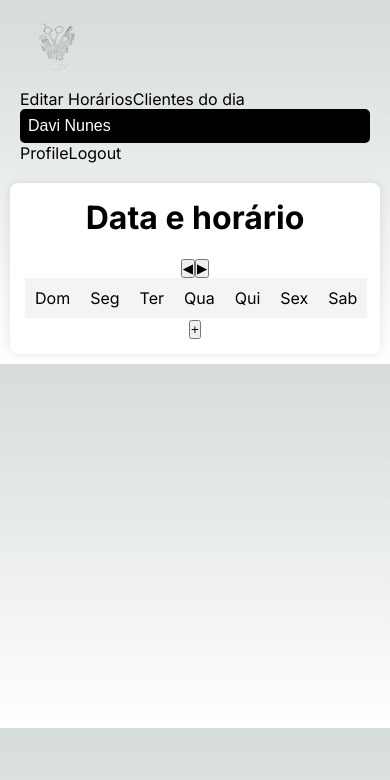
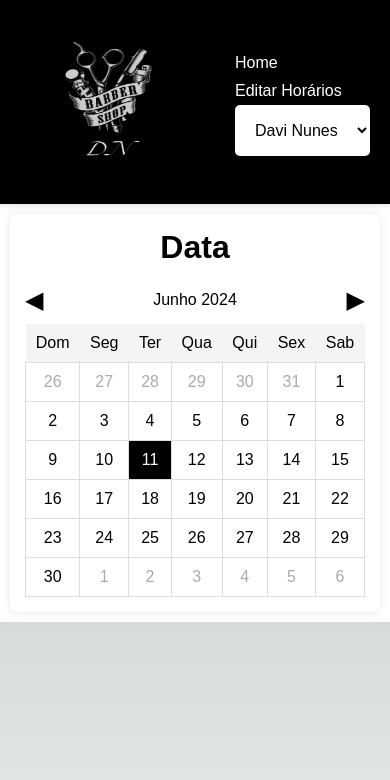
Before and after one commit to Queonias/baber_shop, a Next.js app: page /pages/ClientesDoDia in a window 390 px wide. Shown: the top 780 px of the page. Built offline with nearby package versions, Linux system fonts and the light colour scheme.

Commit message:
Pagina Clientes do Dia corrigida

```diff
--- a/src/app/pages/ClientesDoDia/page.js
+++ b/src/app/pages/ClientesDoDia/page.js
@@ -1,34 +1,115 @@
-// pages/editar-horarios.js
-import React from 'react';
+"use client";
+
+import React, { useEffect, useState } from 'react';
 import Image from "next/image";
-import styles from '../../../styles/ClientesDoDia.module.css'
+import styles from '../../../styles/ClientesDoDia.module.css';
 
-const ClientesDoDia = () => {
+const monthNames = [
+    "Janeiro", "Fevereiro", "Março", "Abril", "Maio", "Junho",
+    "Julho", "Agosto", "Setembro", "Outubro", "Novembro", "Dezembro"
+];
+
+const EditarHorarios = () => {
+    const [currentDate, setCurrentDate] = useState(new Date());
+    const [selectedDate, setSelectedDate] = useState(new Date());
+    const [selectedDay, setSelectedDay] = useState(null);
+    const [calendarDays, setCalendarDays] = useState([]);
+
+    useEffect(() => {
+        renderCalendar(currentDate);
+    }, [currentDate]);
+
+    const renderCalendar = (date) => {
+        const month = date.getMonth();
+        const year = date.getFullYear();
+        const firstDay = new Date(year, month, 1).getDay();
+        const lastDateOfMonth = new Date(year, month + 1, 0).getDate();
+        const lastDateOfLastMonth = new Date(year, month, 0).getDate();
+
+        let days = [];
+        let day = 1;
+        let nextMonthDay = 1;
+
+        for (let i = 0; i < 6; i++) {
+            let week = [];
+            for (let j = 0; j < 7; j++) {
+                if (i === 0 && j < firstDay) {
+                    week.push({
+                        type: 'prev-month',
+                        day: lastDateOfLastMonth - firstDay + j + 1
+                    });
+                } else if (day > lastDateOfMonth) {
+                    week.push({
+                        type: 'next-month',
+                        day: nextMonthDay++
+                    });
+                } else {
+                    week.push({
+                        type: 'current-month',
+                        day: day,
+                        isSelected: day === selectedDate.getDate() &&
+                            month === selectedDate.getMonth() &&
+                            year === selectedDate.getFullYear()
+                    });
+                    day++;
+                }
+            }
+            days.push(week);
+        }
+        setCalendarDays(days);
+    };
+
+    const handleDayClick = (day, month, year) => {
+        setSelectedDate(new Date(year, month, day));
+        setSelectedDay(day);
+    };
+
+    const handlePrevMonth = () => {
+        setCurrentDate(new Date(currentDate.setMonth(currentDate.getMonth() - 1)));
+    };
+
+    const handleNextMonth = () => {
+        setCurrentDate(new Date(currentDate.setMonth(currentDate.getMonth() + 1)));
+    };
+
+    const handleSelectChange = (event) => {
+        const selectedValue = event.target.value;
+        if (selectedValue === 'Profile') {
+            // Redireciona para o perfil
+            window.location.href = '#profile'; // Ajuste o href conforme necessário
+        } else if (selectedValue === 'Logout') {
+            // Executa a ação de logout
+            window.location.href = '#logout'; // Ajuste o href conforme necessário
+        }
+    };
+
     return (
-        <div>
+        <div className={styles.divBody}>
+            <div className={styles.divHeader}>
                 <header>
                     <div className={styles.logo}>
-                    <Image className={styles.imagem} src={`/images/logo.png`} width="75" height="75" />
+                        <Image src="/images/logo.png" alt="Logo" width={180} height={180} />
                     </div>
-                <nav>
-                    <a href="/editar-horarios" className={styles.active}>Editar Horários</a>
-                    <a href="/clientes-do-dia">Clientes do dia</a>
+                    <nav className={styles.active}>
+                        <a href="#">Home</a>
+                        <a href="#" >Editar Horários</a>
                         <div className={styles.userDropdown}>
-                        <button className={styles.dropbtn}>Davi Nunes</button>
-                        <div className={styles.dropdownContent}>
-                            <a href="#">Profile</a>
-                            <a href="#">Logout</a>
-                        </div>
+                            <select className={styles.dropbtn} onChange={handleSelectChange}>
+                                <option value="Davi Nunes">Davi Nunes</option>
+                                <option value="Logout">Sair</option>
+                            </select>
                         </div>
                     </nav>
                 </header>
-            <main>
-                <h1>Data e horário</h1>
+            </div>
+            <div className={styles.divMain}>
+                <main className={styles.divMain}>
+                    <h1>Data</h1>
                     <div className={styles.calendar}>
                         <div className={styles.calendarHeader}>
-                        <button className={styles.navArrow} id="prev-month">&#9664;</button>
-                        <span id="month-year"></span>
-                        <button className={styles.navArrow} id="next-month">&#9654;</button>
+                            <button className={styles.navArrow} onClick={handlePrevMonth}>&#9664;</button>
+                            <span>{monthNames[currentDate.getMonth()]} {currentDate.getFullYear()}</span>
+                            <button className={styles.navArrow} onClick={handleNextMonth}>&#9654;</button>
                         </div>
                         <table>
                             <thead>
@@ -42,105 +123,26 @@ const ClientesDoDia = () => {
                                     <th>Sab</th>
                                 </tr>
                             </thead>
-                        <tbody id="calendar-body">
-                            {/* Os dias corridos serão inseridos dinamicamente aqui */}
+                            <tbody>
+                                {calendarDays.map((week, weekIndex) => (
+                                    <tr key={weekIndex}>
+                                        {week.map((day, dayIndex) => (
+                                            <td key={dayIndex}
+                                                className={styles[day.type] + (day.isSelected ? ` ${styles.selected}` : '')}
+                                                onClick={() => day.type === 'current-month' && handleDayClick(day.day, currentDate.getMonth(), currentDate.getFullYear())}>
+                                                {day.day}
+                                            </td>
+                                        ))}
+                                    </tr>
+                                ))}
                             </tbody>
                         </table>
                     </div>
-                <div id="times-container" className={styles.timesContainer}>
-                    {/* Os intervalos de tempo serão inseridos dinamicamente aqui */}
+
+                </main>
             </div>
-                <button id="add-time-btn" className={styles.addTimeBtn}>+</button>
-            </main>
         </div>
     );
 }
-export default ClientesDoDia;
-/*
-document.addEventListener('DOMContentLoaded', () => {
-    const monthNames = [
-        "Janeiro", "Fevereiro", "Março", "Abril", "Maio", "Junho",
-        "Julho", "Agosto", "Setembro", "Outubro", "Novembro", "Dezembro"
-    ];
 
-    let currentDate = new Date();
-    let selectedDate = new Date(currentDate);  // Initialize selected date to current date
-    let selectedDay = null;
-
-    const calendarBody = document.getElementById('calendar-body');
-    const monthYear = document.getElementById('month-year');
-
-    function renderCalendar(date) {
-        calendarBody.innerHTML = '';
-
-        const month = date.getMonth();
-        const year = date.getFullYear();
-
-        monthYear.textContent = `${monthNames[month]} ${year}`;
-
-        const firstDay = new Date(year, month, 1).getDay();
-        const lastDateOfMonth = new Date(year, month + 1, 0).getDate();
-        const lastDateOfLastMonth = new Date(year, month, 0).getDate();
-
-        let day = 1;
-        let nextMonthDay = 1;
-
-        for (let i = 0; i < 6; i++) {
-            const row = document.createElement('tr');
-
-            for (let j = 0; j < 7; j++) {
-                const cell = document.createElement('td');
-                if (i === 0 && j < firstDay) {
-                    cell.classList.add('prev-month');
-                    cell.textContent = lastDateOfLastMonth - firstDay + j + 1;
-                } else if (day > lastDateOfMonth) {
-                    cell.classList.add('next-month');
-                    cell.textContent = nextMonthDay++;
-                } else {
-                    cell.classList.add('current-month');
-                    cell.textContent = day;
-
-                    // Highlight the selected day
-                    if (day === selectedDate.getDate() &&
-                        month === selectedDate.getMonth() &&
-                        year === selectedDate.getFullYear() &&
-                        selectedDay === null) {
-                        cell.classList.add('selected');
-                        selectedDay = cell;
-                    }
-
-                    cell.addEventListener('click', () => {
-                        // Update selected day
-                        if (selectedDay) {
-                            selectedDay.classList.remove('selected');
-                        }
-                        cell.classList.add('selected');
-                        selectedDay = cell;
-
-                        // Update selected date
-                        selectedDate.setDate(day);
-                        selectedDate.setMonth(month);
-                        selectedDate.setFullYear(year);
-                    });
-
-                    day++;
-                }
-                row.appendChild(cell);
-            }
-            calendarBody.appendChild(row);
-        }
-    }
-
-    document.getElementById('prev-month').addEventListener('click', () => {
-        currentDate.setMonth(currentDate.getMonth() - 1);
-        renderCalendar(currentDate);
-    });
-
-    document.getElementById('next-month').addEventListener('click', () => {
-        currentDate.setMonth(currentDate.getMonth() + 1);
-        renderCalendar(currentDate);
-    });
-
-    renderCalendar(currentDate);
-});
-*/
+export default EditarHorarios;
--- a/src/app/pages/EditarHorarios/page.js
+++ b/src/app/pages/EditarHorarios/page.js
@@ -90,8 +90,8 @@ const EditarHorarios = () => {
                     <div className={styles.logo}>
                         <Image src="/images/logo.png" alt="Logo" width={180} height={180} />
                     </div>
-                    <nav>
-                        <a href="/editar-horarios" className={styles.active}>Editar Horários</a>
+                    <nav className={styles.active}>
+                        <a href="/editar-horarios">Home</a>
                         <a href="/clientes-do-dia">Clientes do dia</a>
                         <div className={styles.userDropdown}>
                             <select className={styles.dropbtn} onChange={handleSelectChange}>
--- a/src/styles/ClientesDoDia.module.css
+++ b/src/styles/ClientesDoDia.module.css
@@ -2,10 +2,10 @@
     font-family: Arial, sans-serif;
     margin: 0;
     padding: 0;
-    background-color: #f4f4f4;
+    background-color: #ffffff;
 }
 
-.divBody header {
+.divHeader header {
     background-color: black;
     color: white;
     display: flex;
@@ -16,87 +16,114 @@
     flex-wrap: wrap;
 }
 
-.divBody header .logo img {
-    height: 100px;
+.divHeader header .logo img {
+    height: 180px;
+    width: 180px;
     transition: transform 0.3s;
 }
 
-.divBody header .logo img:hover {
+.divHeader header .logo img:hover {
     transform: scale(1.1);
 }
 
-.divBody header nav {
+.divHeader header nav {
     display: flex;
     align-items: center;
     flex-wrap: wrap;
 }
 
-.divBody header nav a {
+.divHeader header nav a {
     color: white;
+    text-decoration: none;
     margin: 0 10px;
     font-size: 18px;
     transition: color 0.3s;
 }
 
-.divBody header nav a:hover {
-    color: #757474;
+.divHeader header nav a:hover {
+    color: #ddd;
 }
 
-.divBody header nav a.active {
-    text-decoration: underline;
+.divHeader header nav a.active {
     color: #f4f4f4;
 }
 
-.user-dropdown {
+.userDropdown {
     position: relative;
     display: inline-block;
 }
 
 .dropbtn {
-    background-color: black;
-    color: white;
+    background-color: #ffffff;
+    /* Cor de fundo do botão */
+    color: rgb(0, 0, 0);
+    /* Cor do texto */
+    padding: 16px;
+    /* Espaçamento interno */
+    font-size: 16px;
+    /* Tamanho da fonte */
     border: none;
+    /* Remover borda */
     cursor: pointer;
-    font-size: 18px;
-    padding: 10px 15px;
+    /* Cursor de ponteiro */
     border-radius: 5px;
-    transition: background-color 0.3s;
+    /* Bordas arredondadas */
+    outline: none;
+    /* Remover contorno */
 }
 
-.dropbtn:hover {
-    background-color: #333;
+.dropbtn select {
+    background-color: inherit;
+    /* Herdar cor de fundo */
+    color: inherit;
+    /* Herdar cor do texto */
+    border: none;
+    /* Remover borda */
+    font-size: inherit;
+    /* Herdar tamanho da fonte */
+    padding: 10px 16px;
+    /* Espaçamento interno */
+    cursor: inherit;
+    /* Herdar cursor */
+    outline: none;
+    /* Remover contorno */
+    -webkit-appearance: none;
+    /* Remover aparência padrão do select no Safari */
+    -moz-appearance: none;
+    /* Remover aparência padrão do select no Firefox */
+    appearance: none;
+    /* Remover aparência padrão do select */
+    border-radius: 5px;
+    /* Bordas arredondadas */
 }
 
-.dropdown-content {
+.dropbtn select::-ms-expand {
     display: none;
-    position: absolute;
-    right: 0;
-    background-color: white;
-    min-width: 200px;
-    box-shadow: 2px 8px 16px 0px rgba(0,0,0,0.2);
-    z-index: 1;
-    border-radius: 15px;
-    overflow: hidden;
+    /* Remover seta padrão no IE */
 }
 
-.dropdown-content a {
-    color: rgb(1, 1, 1);
-    padding: 16px 16px;
-    text-decoration: none;
-    display: block;
-    transition: background-color 0.3s;
+.dropbtn option {
+    background-color: white;
+    /* Cor de fundo das opções */
+    color: black;
+    /* Cor do texto das opções */
 }
 
-.dropdown-content a:hover {
-    background-color: #000000;
-
+.dropbtn::after {
+    content: '▼';
+    /* Adicionar seta para indicar dropdown */
+    position: absolute;
+    right: 10px;
+    top: 50%;
+    transform: translateY(-50%);
+    pointer-events: none;
+    /* Desativar eventos na seta */
+    font-size: 12px;
+    color: inherit;
+    /* Herdar cor */
 }
 
-.user-dropdown:hover .dropdown-content {
-    display: block;
-}
-
-main {
+.divMain main {
     max-width: 800px;
     margin: 20px auto;
     padding: 20px;
@@ -106,7 +133,7 @@ main {
     text-align: center;
 }
 
-h1 {
+.divMain h1 {
     margin-bottom: 20px;
 }
 
@@ -117,14 +144,14 @@ h1 {
     margin: 0 auto;
 }
 
-.calendar-header {
+.calendarHeader {
     display: flex;
     justify-content: space-between;
     align-items: center;
     margin-bottom: 10px;
 }
 
-.nav-arrow {
+.navArrow {
     background: none;
     border: none;
     font-size: 24px;
@@ -132,22 +159,22 @@ h1 {
     transition: color 0.3s;
 }
 
-.nav-arrow:hover {
+.navArrow:hover {
     color: #555;
 }
 
-table {
+.divMain table {
     width: 100%;
     border-collapse: collapse;
 }
 
-thead th {
+.divMain thead th {
     font-weight: normal;
     padding: 10px;
     background-color: #f4f4f4;
 }
 
-tbody td {
+.divMain tbody td {
     padding: 10px;
     border: 1px solid #ddd;
     text-align: center;
@@ -155,16 +182,16 @@ tbody td {
     transition: background-color 0.3s;
 }
 
-tbody .prev-month,
+.divMain tbody .prev-month,
 tbody .next-month {
     color: #aaa;
 }
 
-tbody .current-month:hover {
+.divMain tbody .current-month:hover {
     background-color: #c7c7c7;
 }
 
-tbody .selected {
+.divMain tbody .selected {
     background-color: black;
     color: white;
 }
@@ -195,43 +222,19 @@ tbody .selected {
     cursor: pointer;
 }
 
-.add-time-btn {
-    display: block;
-    margin: 20px auto;
-    padding: 10px;
-    font-size: 24px;
-    cursor: pointer;
-    border: none;
-    background-color: black;
-    color: white;
-    border-radius: 50%;
-    width: 50px;
-    height: 50px;
-    text-align: center;
-    transition: background-color 0.3s;
-}
-
-.add-time-btn:hover {
-    background-color: #555;
-}
-
 /* Responsividade */
 @media (max-width: 768px) {
-    header {
+    .divHeader header {
         padding: 10px 20px;
     }
 
-    header nav a {
+    .divHeader header nav a {
         margin: 0 5px;
         font-size: 16px;
     }
 
-    .dropbtn {
-        font-size: 16px;
-        padding: 8px 10px;
-    }
 
-    main {
+    .divMain main {
         margin: 10px;
         padding: 15px;
     }
@@ -252,29 +255,17 @@ tbody .selected {
 }
 
 @media (max-width: 480px) {
-    header {
+    .divHeader {
         flex-direction: column;
         align-items: flex-start;
     }
 
-    header nav {
+    .divHeader header nav {
         flex-direction: column;
         align-items: flex-start;
     }
 
-    header nav a {
+    .divHeader header nav a {
         margin: 5px 0;
     }
-
-    .dropbtn {
-        padding: 8px;
-        width: 100%;
-        text-align: left;
-    }
-
-    .dropdown-content {
-        right: auto;
-        left: 0;
-        width: 100%;
-    }
 }
```
Also changed, not shown: src/app/components/menu.js (added, +44 -0 lines), src/styles/EditarHorarios.module.css (+56 -30 lines). Lines whose indentation alone changed are shown as unchanged.
